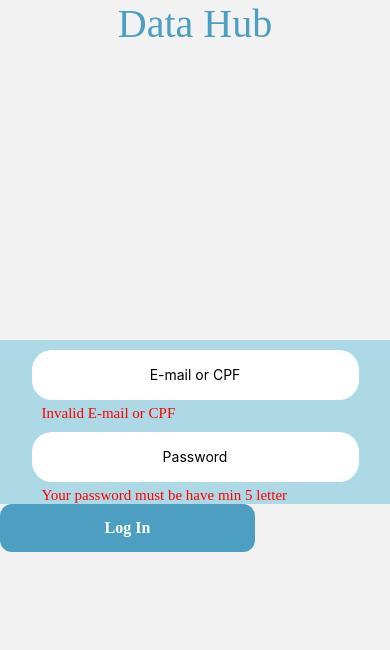
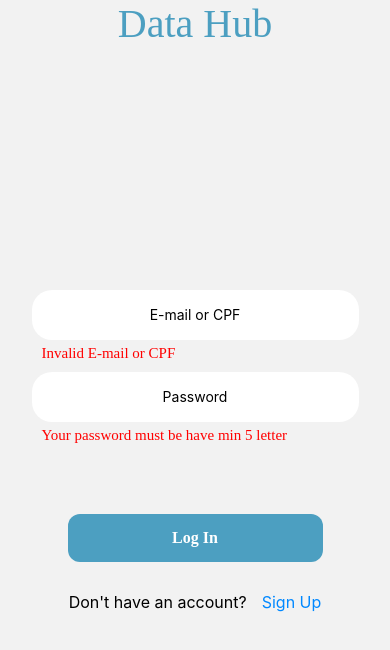
Before and after one commit to Julio1901/data-hub-mobile-react-native, a React Native app: screen /Login in a window 390 px wide. Shown: the top 650 px of the page. Built offline with nearby package versions, Linux system fonts and the light colour scheme.

Commit message:
Login screen first version layout finished

```diff
--- a/src/components/InputWithFeedbackValidation/styles.ts
+++ b/src/components/InputWithFeedbackValidation/styles.ts
@@ -14,7 +14,6 @@ export const SignInInput = styled(TextInput)`
 export const InputContainer = styled.View`
     align-items: center;
     padding-top: 10px;
-    background-color: lightblue;
 `
 
 export const ValidationInputMessage = styled.Text`
--- a/src/screens/Login/index.tsx
+++ b/src/screens/Login/index.tsx
@@ -1,6 +1,6 @@
 import React from "react";
-import { View, Text } from "react-native";
-import { BodyContainer, Title, MainContainer} from "./styles";
+import { View, Text, TouchableOpacity } from "react-native";
+import { BodyContainer, Title, MainContainer, ButtonContainer, SignUpText, SignUpButtonText, SignUpContainer} from "./styles";
 import InputWithFeedbackValidation from "../../components/InputWithFeedbackValidation";
 import { DefaultButton } from "../../components/DefaultButton";
 
@@ -11,8 +11,18 @@ const Login = () => {
             <BodyContainer>
                 <InputWithFeedbackValidation placeholder="E-mail or CPF" feedbackMessage="Invalid E-mail or CPF"/>
                 <InputWithFeedbackValidation placeholder="Password" feedbackMessage="Your password must be have min 5 letter"/>
-                <DefaultButton title="Log In" width={255}/>
+                <ButtonContainer>
+                    <DefaultButton title="Log In" width={255}/>
+                    <SignUpContainer>
+                        <SignUpText>Don't have an account?</SignUpText>
+                        <TouchableOpacity>
+                            <SignUpButtonText>Sign Up</SignUpButtonText>
+                        </TouchableOpacity>
+                    </SignUpContainer>
+
+                </ButtonContainer>
             </BodyContainer>
+
         </MainContainer>
     )
 }
--- a/src/screens/Login/styles.ts
+++ b/src/screens/Login/styles.ts
@@ -1,7 +1,7 @@
 
 
 import styled from "styled-components/native";
-import { TextInput,View } from "react-native";
+import { TextInput, View } from "react-native";
 
 export const MainContainer = styled.SafeAreaView `
     flex: 1;
@@ -18,3 +18,23 @@ export const BodyContainer = styled.View`
     flex: 1;
     justify-content: center;
 `
+
+export const ButtonContainer = styled.View`
+     padding-top: 20px;
+     align-items: center;
+     margin-top: 50px;
+`
+
+export const SignUpContainer = styled.View`
+    flex-direction: row;
+    margin-top: 30px;
+`
+
+export const SignUpText = styled.Text`
+    font-size: 16px;
+`
+export const SignUpButtonText = styled.Text`
+    font-size: 16px;
+    color: #0088ff ;
+    margin-left: 15px;
+`
```
